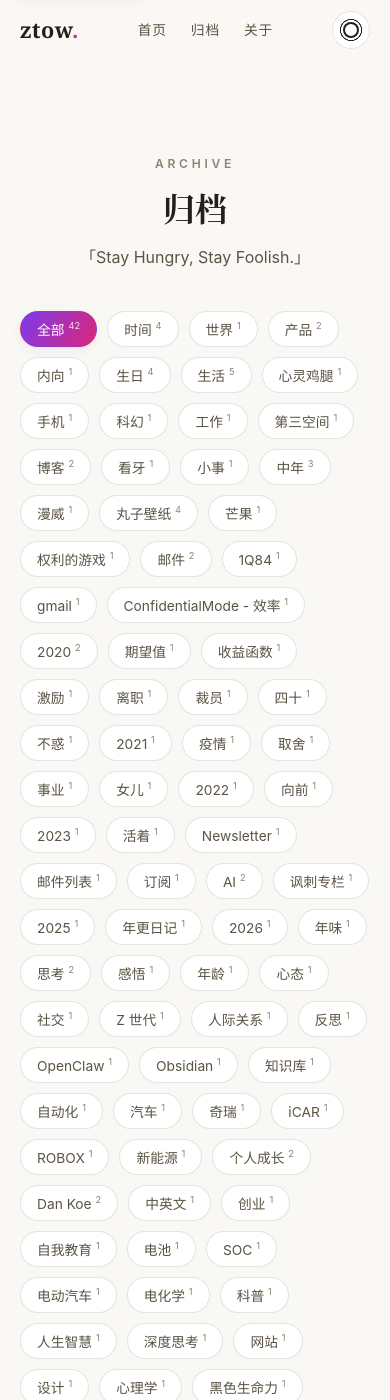
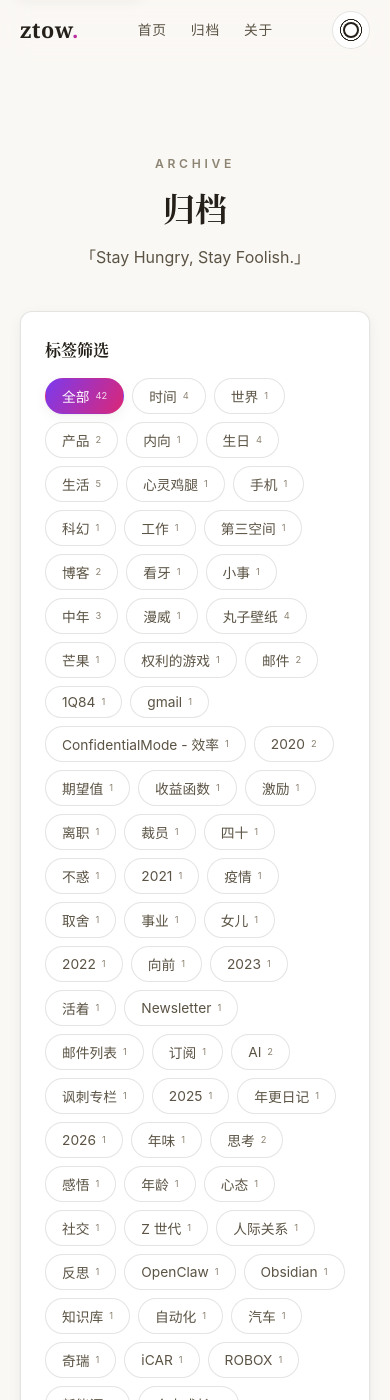
Before and after one commit to ztow/blog, a Jekyll site: the page built from archive.html, in a window 390 px wide and 1400 px high. Built offline with Jekyll 4.4.1, drawn with Linux system fonts in a browser that asks for light colours; some of the changed text lies outside the part shown.

Commit message:
fix: 归档页标签筛选编码匹配修复；标签云移到右侧栏（文章列表在左）

```diff
--- a/archive.html
+++ b/archive.html
@@ -13,14 +13,7 @@
     </div>
 </header>
 
-<div class="container narrow archive-body">
-    <div class="tag-cloud" id="tagCloud" role="group" aria-label="按标签筛选">
-        <button class="tag-btn is-active" type="button" data-tag="">全部 <sup>{{ site.posts.size }}</sup></button>
-        {% for tag in site.tags %}
-        <button class="tag-btn" type="button" data-tag="{{ tag[0] | strip | url_encode }}">{{ tag[0] }} <sup>{{ tag[1].size }}</sup></button>
-        {% endfor %}
-    </div>
-
+<div class="container archive-layout">
     <div class="archive-list" id="archiveList">
         {% assign sorted_posts = site.posts | sort: 'date' | reverse %}
         {% assign current_year = "" %}
@@ -42,4 +35,16 @@
         {% if forloop.last %}</div></section>{% endif %}
         {% endfor %}
     </div>
+
+    <aside class="archive-side" aria-label="按标签筛选">
+        <div class="side-card">
+            <p class="side-card-title">标签筛选</p>
+            <div class="tag-cloud" id="tagCloud" role="group" aria-label="按标签筛选">
+                <button class="tag-btn is-active" type="button" data-tag="">全部 <sup>{{ site.posts.size }}</sup></button>
+                {% for tag in site.tags %}
+                <button class="tag-btn" type="button" data-tag="{{ tag[0] | strip | url_encode }}">{{ tag[0] }} <sup>{{ tag[1].size }}</sup></button>
+                {% endfor %}
+            </div>
+        </div>
+    </aside>
 </div>
--- a/css/main.css
+++ b/css/main.css
@@ -1508,26 +1508,39 @@
 }
 
 /* ---------- Archive ---------- */
-.archive-body {
+.archive-layout {
+  display: grid;
+  grid-template-columns: minmax(0, 1fr) 300px;
+  gap: 56px;
+  align-items: start;
   padding-bottom: 88px;
 }
 
+.archive-side {
+  position: sticky;
+  top: calc(var(--nav-h) + 24px);
+}
+
 .tag-cloud {
   display: flex;
-  flex-wrap: wrap;
-  gap: 10px;
-  margin-bottom: 44px;
-  padding-bottom: 28px;
-  border-bottom: 1px solid var(--line);
+  flex-direction: column;
+  gap: 8px;
+  margin: 0;
+  padding: 0;
 }
 
 .tag-btn {
-  padding: 7px 16px;
+  display: flex;
+  align-items: center;
+  justify-content: space-between;
+  width: 100%;
+  padding: 9px 14px;
   font-size: 0.86rem;
+  text-align: left;
   color: var(--text-2);
   background: var(--surface);
   border: 1px solid var(--line);
-  border-radius: 999px;
+  border-radius: 10px;
   cursor: pointer;
   transition: color 0.2s ease, border-color 0.2s ease, background-color 0.2s ease, box-shadow 0.2s ease;
 }
@@ -1535,6 +1548,7 @@
 .tag-btn sup {
   font-size: 0.68em;
   color: var(--text-3);
+  margin-left: 10px;
 }
 
 .tag-btn:hover {
@@ -1734,6 +1748,32 @@
     gap: 40px;
   }
 
+  .archive-layout {
+    grid-template-columns: 1fr;
+    gap: 28px;
+  }
+
+  .archive-side {
+    position: static;
+    order: -1;
+  }
+
+  .tag-cloud {
+    flex-direction: row;
+    flex-wrap: wrap;
+    gap: 8px;
+  }
+
+  .tag-btn {
+    width: auto;
+    padding: 7px 16px;
+    border-radius: 999px;
+  }
+
+  .tag-btn sup {
+    margin-left: 6px;
+  }
+
   .home-layout {
     grid-template-columns: 1fr;
     gap: 40px;
--- a/js/main.js
+++ b/js/main.js
@@ -127,14 +127,13 @@
     var archiveYears = Array.prototype.slice.call(archiveList.querySelectorAll(".archive-year"));
 
     function applyTagFilter(rawTag) {
-      var tag = decodeURIComponent(rawTag || "");
       tagButtons.forEach(function (btn) {
         btn.classList.toggle("is-active", (btn.getAttribute("data-tag") || "") === rawTag);
       });
 
       archiveItems.forEach(function (item) {
         var tags = (item.getAttribute("data-tags") || "").split(",");
-        var visible = !tag || tags.indexOf(tag) !== -1;
+        var visible = !rawTag || tags.indexOf(rawTag) !== -1;
         item.classList.toggle("is-hidden", !visible);
       });
 
@@ -145,7 +144,9 @@
 
       var url = new URL(window.location.href);
       if (rawTag) {
-        url.searchParams.set("tag", rawTag);
+        var decoded;
+        try { decoded = decodeURIComponent(rawTag); } catch (e) { decoded = rawTag; }
+        url.searchParams.set("tag", decoded);
       } else {
         url.searchParams.delete("tag");
       }
@@ -160,7 +161,7 @@
 
     var urlParams = new URL(window.location.href).searchParams;
     if (urlParams.get("tag")) {
-      applyTagFilter(urlParams.get("tag"));
+      applyTagFilter(encodeURIComponent(urlParams.get("tag")));
     }
   }
 
```
